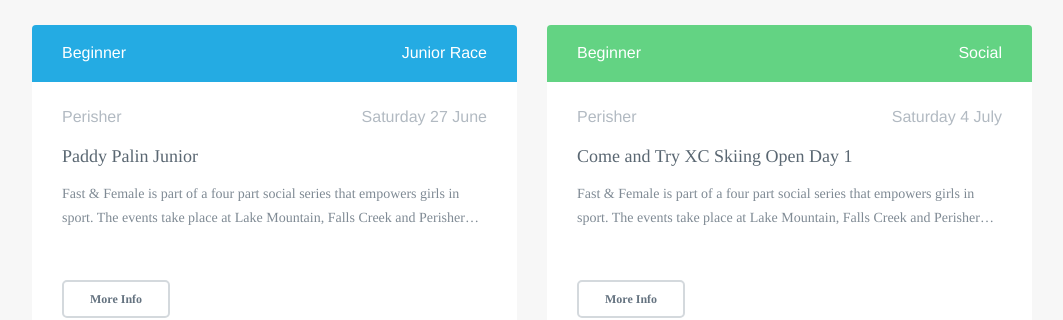
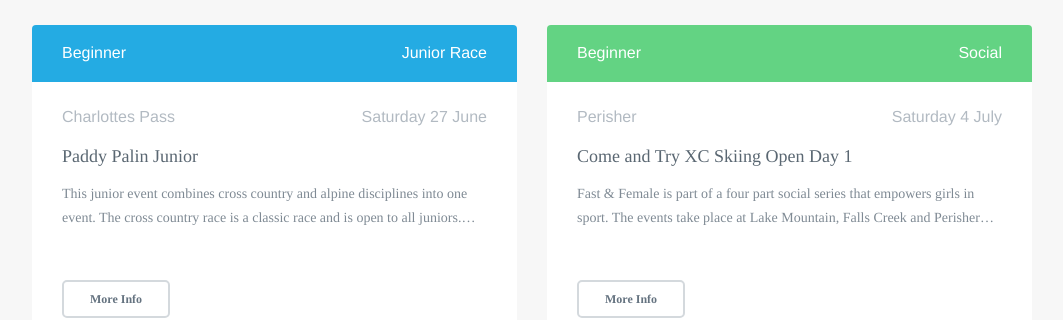
Before and after one commit to robcatto/robcatto.github.io, a Jekyll site: the page built from events/index.html, in a window 1280 px wide and 900 px high, scrolled down 427 px. Shown: the part 151-471 px from the top of the window, without its empty margins (108-1171 px from the left). Built offline with Jekyll 4.4.1, drawn with Linux system fonts in a browser that asks for light colours; some web fonts are replaced; Markdown is read by kramdown in place of the engine named in the settings.

Commit message:
Update index.html

```diff
--- a/events/index.html
+++ b/events/index.html
@@ -645,11 +645,11 @@ layout: default
       <span class="event__place">Junior Race</span>
     </div>
 <!-- Place Date and Description below to change-->
-    <strong>Perisher</strong>
+    <strong>Charlottes Pass</strong>
     <strong style="position: absolute; right: 30px; top: 87px; white-space: nowrap;">Saturday 27 June</strong>
     <h3>Paddy Palin Junior</h3>
     <p class="description">
-       Fast &amp; Female is part of a four part social series that empowers girls in sport. The events take place at Lake Mountain, Falls Creek and Perisher Blue. All ages are welcome to participate.
+       This junior event combines cross country and alpine disciplines into one event.  The cross country race is a classic race and is open to all juniors.  Entrants under 16 years of age and completing the 3km course can compete for the Paddy Pallin Junior Cross Country Shield.
 
     </p>
 </a>
```
